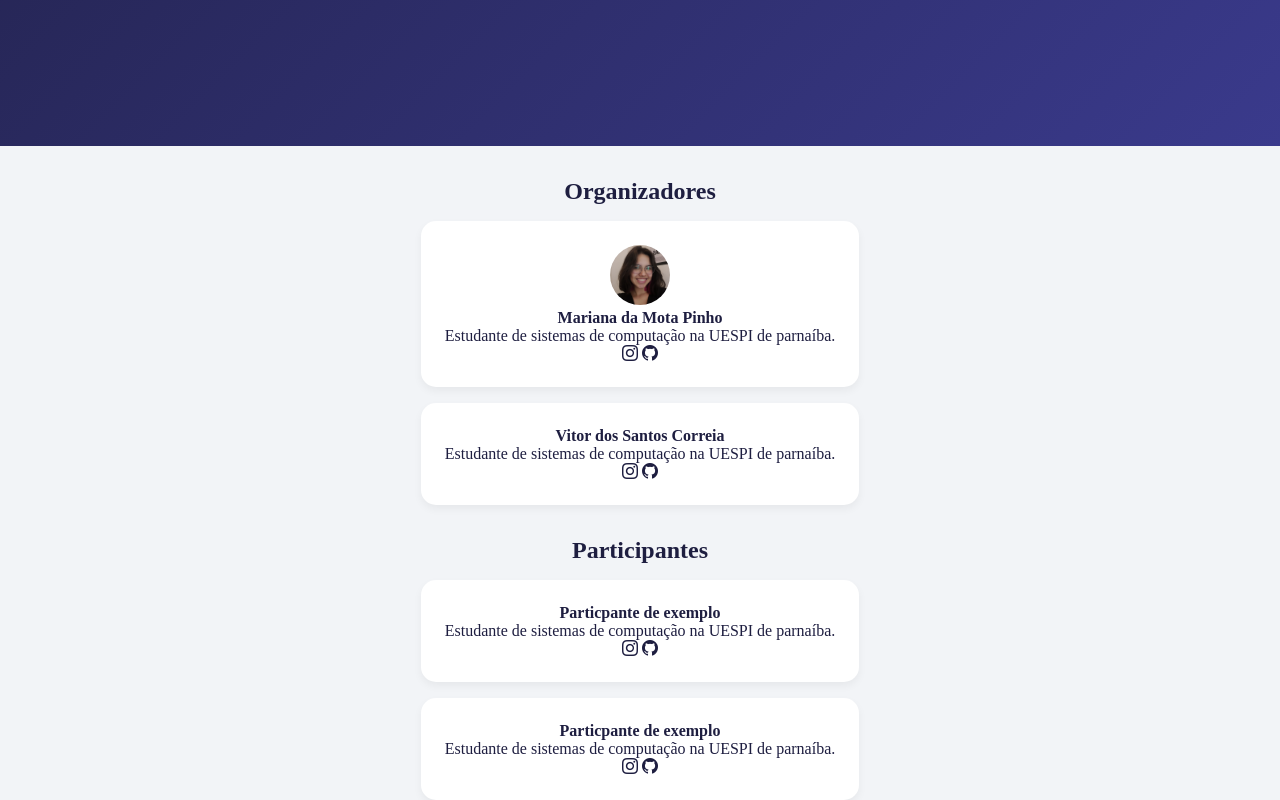
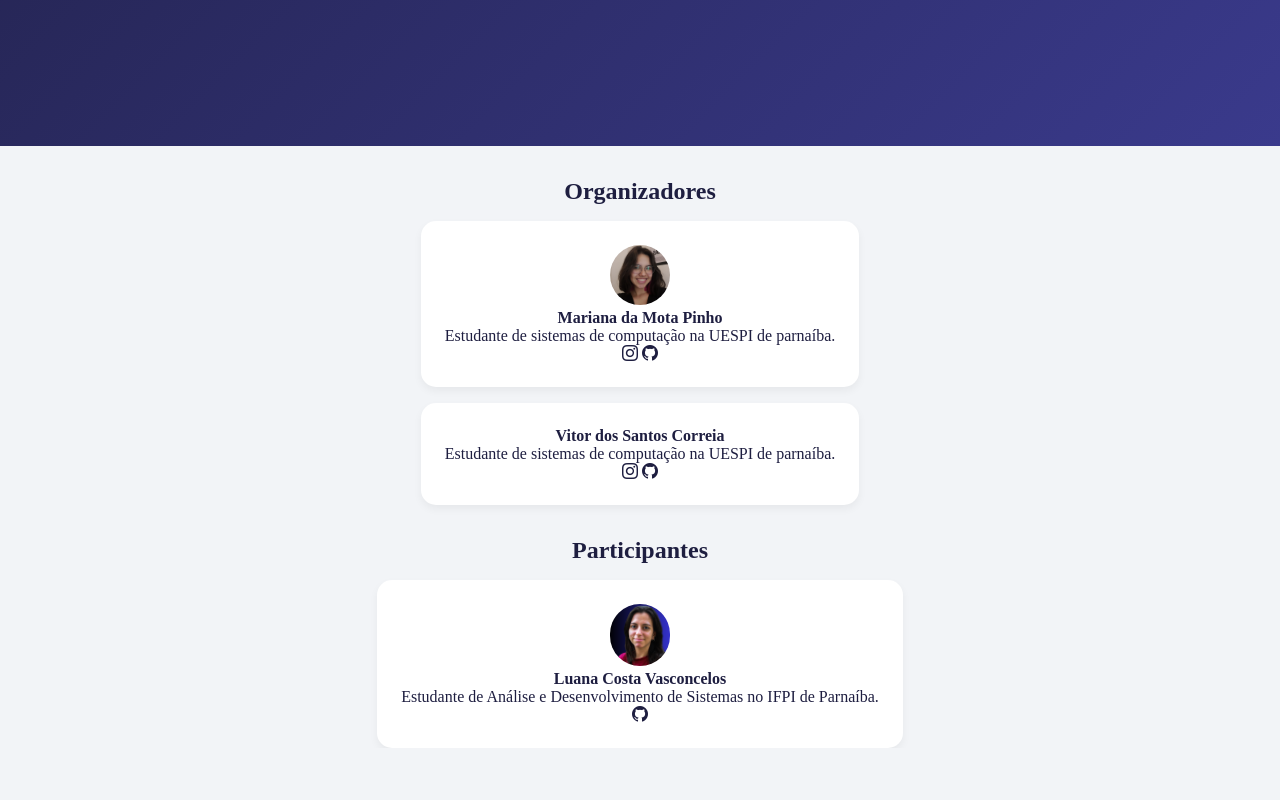
Before and after one commit to eumarianamota/hacktoberfest-phb-edition, a plain HTML site: page index.html in a window 1280 px wide. Shown: the part 654-1454 px from the top of the page. After the commit the page ends 1402 px from the top, so only its background shows below. Drawn offline with nearby package versions, Linux system fonts and the light colour scheme.

Commit message:
added my name, picture and social media to the project

```diff
--- a/index.html
+++ b/index.html
@@ -38,16 +38,10 @@
             <h2>Participantes</h2>
             <div class="participants-container">
                 <div class="participant">
-                    <h4>Particpante de exemplo</h4>
-                    <p>Estudante de sistemas de computação na UESPI de parnaíba.</p>
-                    <a href="#"> <i class="bi bi-instagram"></i> </a>
-                    <a href="#"> <i class="bi bi-github"></i> </a>
-                </div>
-                <div class="participant">
-                    <h4>Particpante de exemplo</h4>
-                    <p>Estudante de sistemas de computação na UESPI de parnaíba.</p>
-                    <a href="#"> <i class="bi bi-instagram"></i> </a>
-                    <a href="#"> <i class="bi bi-github"></i> </a>
+                    <img src="documents/luana-vasconcelos-perfil.png" alt="Foto-de-perfil-luana-vasconcelos">
+                    <h4>Luana Costa Vasconcelos</h4>
+                    <p>Estudante de Análise e Desenvolvimento de Sistemas no IFPI de Parnaíba.</p>
+                    <a href="https://github.com/luanacostav"> <i class="bi bi-github"></i> </a>
                 </div>
             </div>
         </section>
```
Also changed, not shown: documents/luana-vasconcelos-perfil.png (added), 1 other file.
